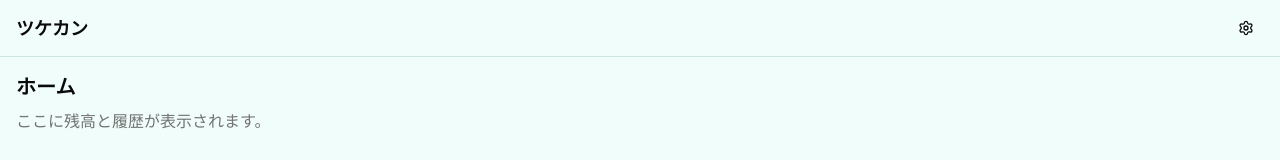
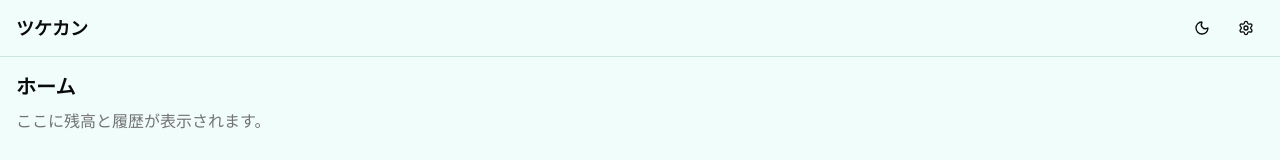
Before and after one commit to yamaneko05/tukekan, a Next.js app: page / in a window 1280 px wide. Shown: the top 160 px of the page. Built offline with nearby package versions, Linux system fonts and the light colour scheme.

Commit message:
feat: ダークモード

```diff
--- a/package.json
+++ b/package.json
@@ -16,6 +16,7 @@
     "clsx": "^2.1.1",
     "lucide-react": "^0.562.0",
     "next": "16.1.0",
+    "next-themes": "^0.4.6",
     "react": "19.2.3",
     "react-dom": "19.2.3",
     "tailwind-merge": "^3.4.0"
--- a/src/app/layout.tsx
+++ b/src/app/layout.tsx
@@ -1,6 +1,7 @@
 import type { Metadata } from "next";
 import { Geist, Geist_Mono } from "next/font/google";
 import "./globals.css";
+import { ThemeProvider } from "@/components/layouts/theme-provider";
 
 const geistSans = Geist({
   variable: "--font-geist-sans",
@@ -23,11 +24,11 @@ export default function RootLayout({
   children: React.ReactNode;
 }>) {
   return (
-    <html lang="ja">
+    <html lang="ja" suppressHydrationWarning>
       <body
         className={`${geistSans.variable} ${geistMono.variable} antialiased`}
       >
-        {children}
+        <ThemeProvider>{children}</ThemeProvider>
       </body>
     </html>
   );
--- a/src/components/layouts/header.tsx
+++ b/src/components/layouts/header.tsx
@@ -3,12 +3,15 @@
 import Link from "next/link";
 import { Settings } from "lucide-react";
 import { Button } from "@/components/ui/button";
+import { ThemeToggle } from "./theme-toggle";
 
 export function Header() {
   return (
     <header className="sticky top-0 z-50 w-full border-b bg-background/95 backdrop-blur supports-[backdrop-filter]:bg-background/60">
       <div className="flex h-14 items-center justify-between px-4">
         <h1 className="text-lg font-semibold">ツケカン</h1>
+        <div className="flex gap-2">
+          <ThemeToggle />
           <Button variant="ghost" size="icon" asChild>
             <Link href="/settings">
               <Settings className="h-5 w-5" />
@@ -16,6 +19,7 @@ export function Header() {
             </Link>
           </Button>
         </div>
+      </div>
     </header>
   );
 }
--- /dev/null
+++ b/src/components/layouts/theme-provider.tsx
@@ -0,0 +1,19 @@
+"use client";
+
+import * as React from "react";
+import { ThemeProvider as NextThemesProvider } from "next-themes";
+
+export function ThemeProvider({
+  children,
+}: React.ComponentProps<typeof NextThemesProvider>) {
+  return (
+    <NextThemesProvider
+      attribute="class"
+      defaultTheme="system"
+      enableSystem
+      disableTransitionOnChange
+    >
+      {children}
+    </NextThemesProvider>
+  );
+}
--- /dev/null
+++ b/src/components/layouts/theme-toggle.tsx
@@ -0,0 +1,24 @@
+"use client";
+
+import { useTheme } from "next-themes";
+import { Button } from "@/components/ui/button";
+import { Moon, Sun } from "lucide-react";
+
+export function ThemeToggle() {
+  const { theme, setTheme } = useTheme();
+
+  return (
+    <Button
+      variant="ghost"
+      size="icon"
+      onClick={() => setTheme(theme === "dark" ? "light" : "dark")}
+    >
+      {theme === "dark" ? (
+        <Sun className="h-5 w-5" />
+      ) : (
+        <Moon className="h-5 w-5" />
+      )}
+      <span className="sr-only">テーマを切り替え</span>
+    </Button>
+  );
+}
```
Also changed, not shown: 1 other file (tests, documents, lock files or other folders). Lines whose indentation alone changed are shown as unchanged.
